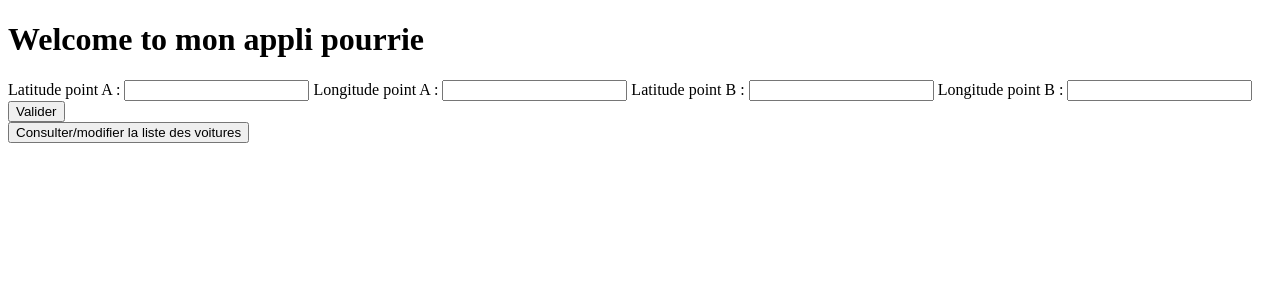
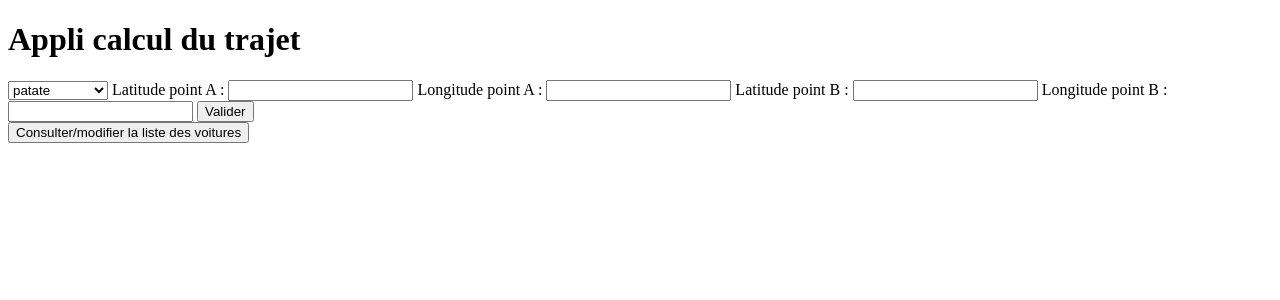
Before and after one commit to antoineszr/VoituresElec, a Flask app: page / in a window 1280 px wide. Shown: the top 300 px of the page. Run offline with Flask 2, Linux system fonts and the light colour scheme; data comes from the database, SQL or seed files in the repository; both versions use the stored data as it was after the commit.

Commit message:
c est dur

```diff
--- a/ServerSOAP.py
+++ b/ServerSOAP.py
@@ -15,7 +15,7 @@ class tempsParcours(ServiceBase):
         distance2= distance
 
         if distance < autonomie:
-            result = "Pas besoin de recharche, la durée du trajet est de " + duration
+            result = "La distance est de "+distance2+ ". Pas besoin de recharche, la durée du trajet est de " + duration
         else:
             distance = distance[:-3]
             distanceINT = float(distance)
--- a/app.py
+++ b/app.py
@@ -33,7 +33,8 @@ def close_connection(exception):
 
 @app.route('/')
 def index():
-    return render_template('index.html')
+    voitures_list=query_db("SELECT * FROM voitures")
+    return render_template("index.html", voitures_list=voitures_list)
 
 @app.route('/trajet', methods = ['POST'])
 def trajet():
@@ -42,7 +43,7 @@ def trajet():
     longa = result['longa']
     latb = result['latb']
     longb = result['longb']
-    wsdl = 'http://127.0.0.1/?wsdl'
+    wsdl = 'https://mycv.glaivemedia.fr/?wsdl'
     client = zeep.Client(wsdl)
     resultat = client.service.tempsParcours(lata, longa, latb, longb, "30")
     return render_template("trajet.html", resultat=resultat)
--- a/templates/index.html
+++ b/templates/index.html
@@ -5,9 +5,12 @@
     <title>Sauzerator</title>
 </head>
 <body>
-    <h1>Welcome to mon appli pourrie</h1>
-
+    <h1>Appli calcul du trajet</h1>
     <form action="http://localhost:5000/trajet" method="post">
+        <select>
+            <option>patate</option>
+            <option>patate douce</option>
+        </select>
         <label>Latitude point A</label> : <input type="integer" name="lata" />
         <label>Longitude point A</label> : <input type="integer" name="longa" />
         <label>Latitude point B</label> : <input type="integer" name="latb" />
```
Also changed, not shown: database.db.
